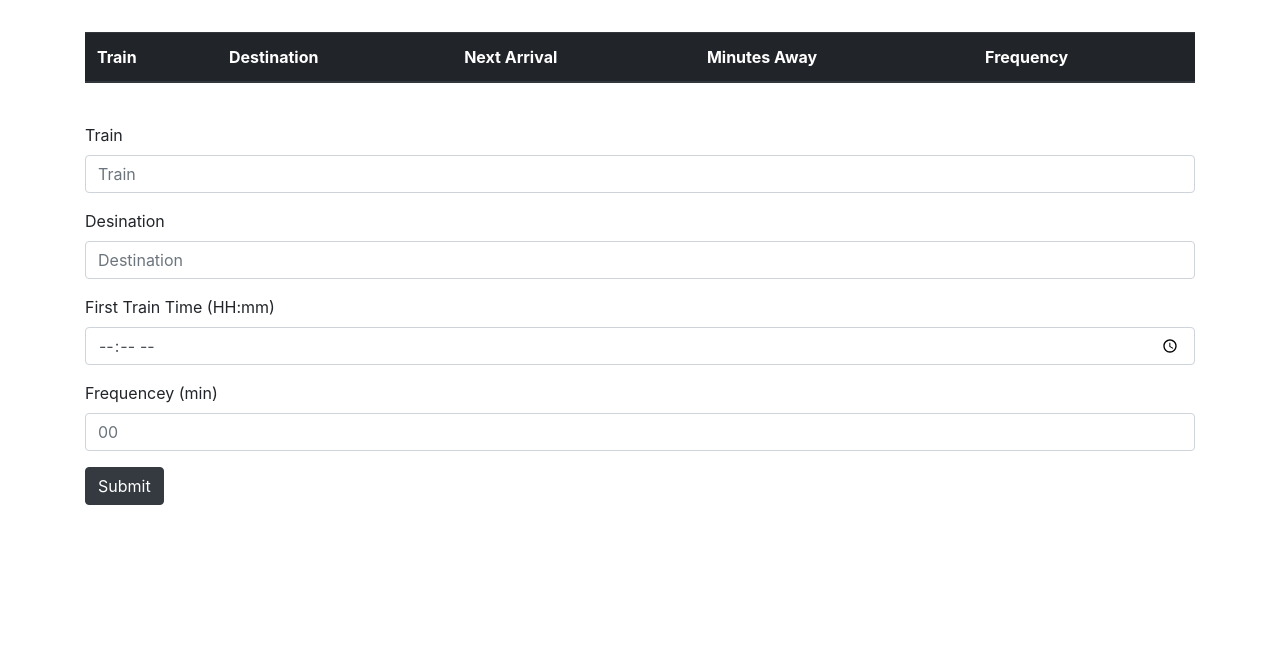
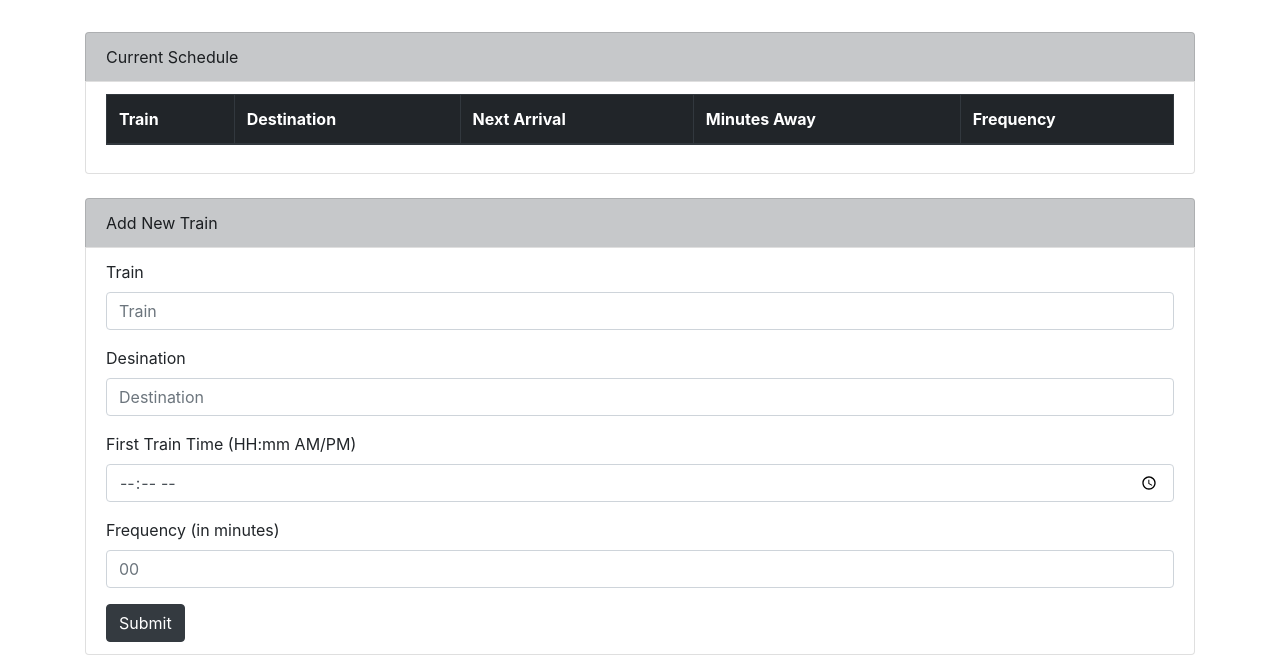
Before and after one commit to SamTaub/Train-Schedule, a plain HTML site: page index.html in a window 1280 px wide. Shown: the part 184-839 px from the top of the page. Before the commit the page ends 800 px from the top, so only its background shows below. Drawn offline with nearby package versions, Linux system fonts and the light colour scheme.

Commit message:
updated data table and input form

```diff
--- a/index.html
+++ b/index.html
@@ -35,7 +35,12 @@
         </div>
         <div class="row">
             <div class="col">
-                <table class="table table-striped table-dark">
+                <ul class="list-group">
+                    <li class="list-group-item list-group-item-dark">
+                        Current Schedule
+                    </li>
+                    <li class="list-group-item">
+                        <table class="table table-striped table-dark table-bordered">
                             <thead>
                                 <tr>
                                     <th scope="col">Train</th>
@@ -49,30 +54,39 @@
 
                             </tbody>
                         </table>
+                    </li>
+                </ul>
             </div>
         </div>
         <br>
         <div class="row">
             <div class="col">
+                <ul class="list-group">
+                    <li class="list-group-item list-group-item-dark">
+                        Add New Train
+                    </li>
+                    <li class="list-group-item">
                         <form>
                             <div class="form-group">
-                        <label for="formGroupExampleInput">Train</label>
+                                <label for="trainInput">Train</label>
                                 <input type="text" class="form-control" id="formTrain" placeholder="Train">
                             </div>
                             <div class="form-group">
-                        <label for="formGroupExampleInput2">Desination</label>
+                                <label for="destinationInput">Desination</label>
                                 <input type="text" class="form-control" id="formDestination" placeholder="Destination">
                             </div>
                             <div class="form-group">
-                        <label for="formGroupExampleInput2">First Train Time (HH:mm)</label>
+                                <label for="timeInput">First Train Time (HH:mm AM/PM)</label>
                                 <input type="time" class="form-control" id="formFirstTrain" placeholder="00:00">
                             </div>
                             <div class="form-group">
-                        <label for="formGroupExampleInput2">Frequencey (min)</label>
+                                <label for="FrequencyInput">Frequency (in minutes)</label>
                                 <input type="number" class="form-control" id="formFrequency" placeholder="00">
                             </div>
                             <button type="submit" class="btn btn-dark">Submit</button>
                         </form>
+                    </li>
+                </ul>
             </div>
 
         </div>
```
Also changed, not shown: assets/javascript/app.js (indentation only). Lines whose indentation alone changed are shown as unchanged.
